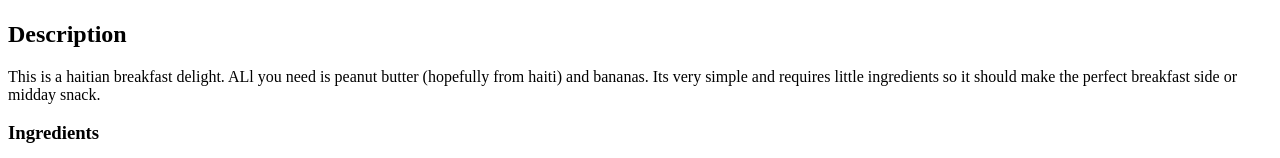
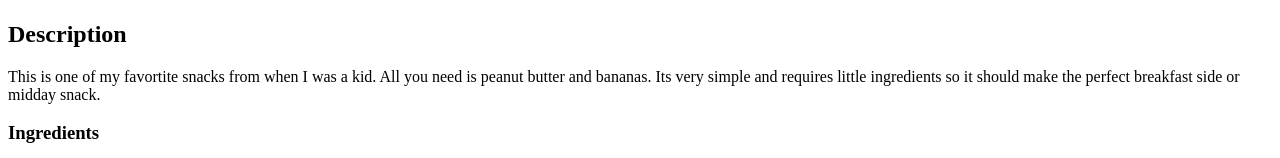
Before and after one commit to reegee15/recipes-sites, a plain HTML site: page recipes/peanut_bananas.html in a window 1280 px wide. Shown: the part 353-511 px from the top of the page. Drawn offline with Linux system fonts and the light colour scheme.

Commit message:
Update peanut_bananas.html

```diff
--- a/recipes/peanut_bananas.html
+++ b/recipes/peanut_bananas.html
@@ -9,7 +9,7 @@
     <img src="../pBan.jpg" alt="peanut butter jelly time">
 
     <h2>Description</h2>
-    <p>This is a haitian breakfast delight. ALl you need is peanut butter (hopefully from haiti) and bananas. Its very simple and requires little ingredients so it should make the perfect breakfast side or midday snack.
+    <p>This is one of my favortite snacks from when I was a kid. All you need is peanut butter and bananas. Its very simple and requires little ingredients so it should make the perfect breakfast side or midday snack.
     </p>
 
     <h3>Ingredients</h3>
```
